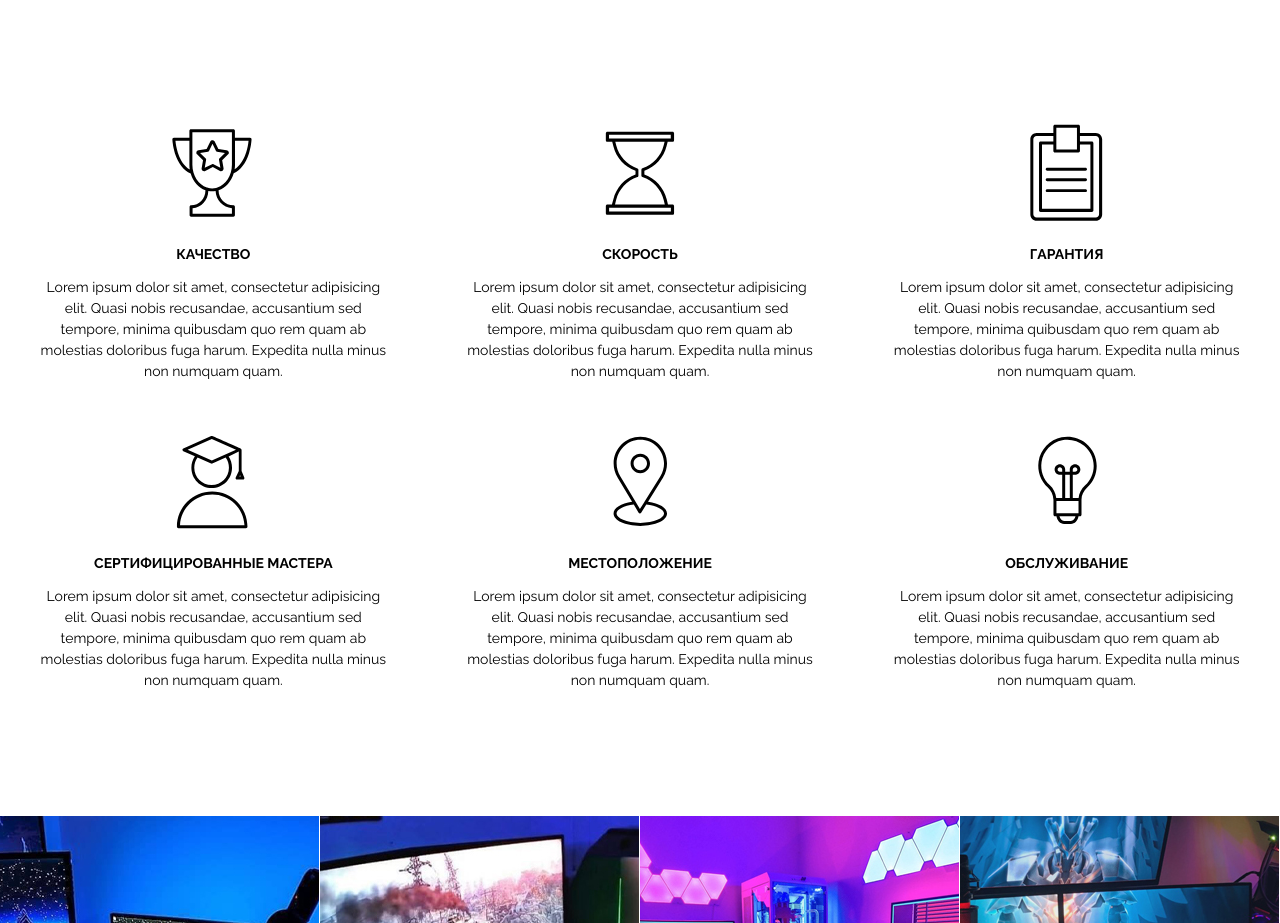
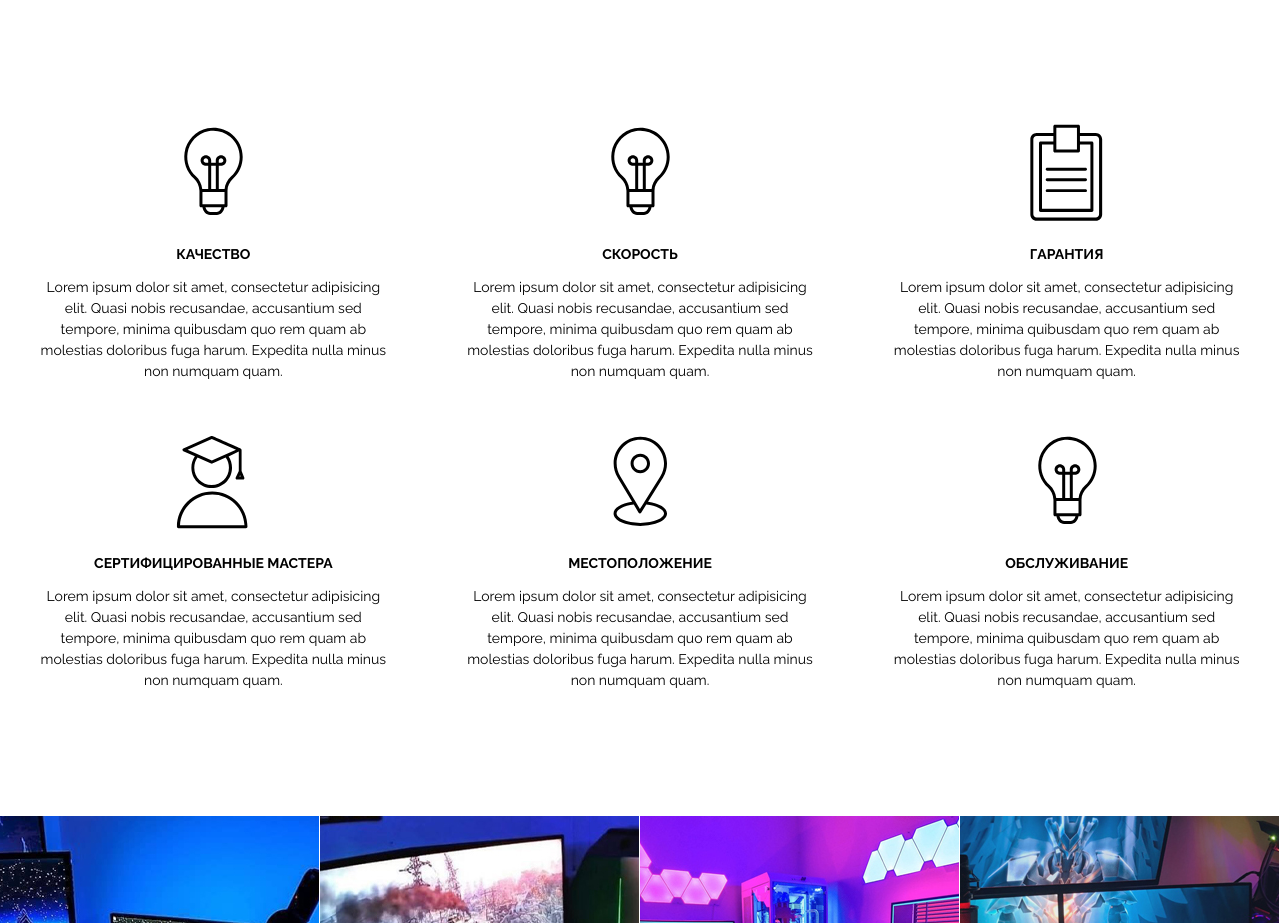
Before and after one commit to PhoenixSUSU/SuperPC, a plain HTML site: page index.html in a window 1280 px wide. Shown: the part 982-1905 px from the top of the page. Drawn offline with nearby package versions, Linux system fonts and the light colour scheme.

Commit message:
Update index.html

```diff
--- a/index.html
+++ b/index.html
@@ -58,13 +58,13 @@
 <div id="nav1" class="container">
     <div class="advantages">
         <div class="advantages__item">
-            <img class="advantages__icon" src="adv-1.svg" alt="">
+            <img class="advantages__icon" src="adv-6.svg" alt="">
             <h4 class="advantages__title">КАЧЕСТВО</h4>
             <div class="advantages__text">Lorem ipsum dolor sit amet, consectetur adipisicing elit. Quasi nobis recusandae, accusantium sed tempore, minima quibusdam quo rem quam ab molestias doloribus fuga harum. Expedita nulla minus non numquam quam.</div>
         </div>
 
         <div class="advantages__item">
-            <img class="advantages__icon" src="adv-2.svg" alt="">
+            <img class="advantages__icon" src="adv-6.svg" alt="">
             <h4 class="advantages__title">СКОРОСТЬ</h4>
             <div class="advantages__text">Lorem ipsum dolor sit amet, consectetur adipisicing elit. Quasi nobis recusandae, accusantium sed tempore, minima quibusdam quo rem quam ab molestias doloribus fuga harum. Expedita nulla minus non numquam quam.</div>
         </div>
```
